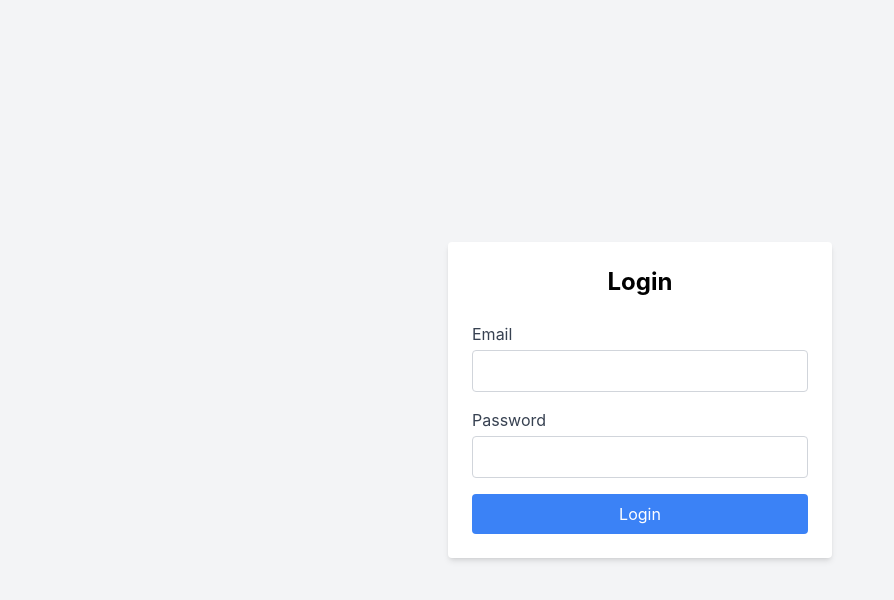
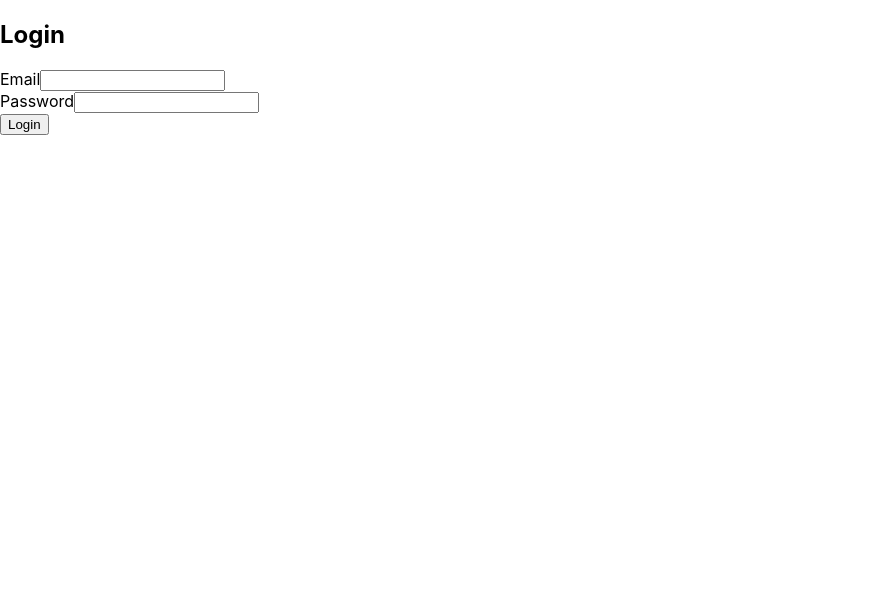
Before and after one commit to TechDilshan/Ticket-Reservation-System, a React (Create React App) app in the folder frontend/: page /login in a window 1280 px wide. Shown: the top 600 px of the page, without its empty margins (0-894 px from the left). Built offline with nearby package versions, Linux system fonts and the light colour scheme.

Commit message:
remove taildwin

```diff
--- a/frontend/tailwind.config.js
+++ /dev/null
@@ -1,11 +0,0 @@
-/** @type {import('tailwindcss').Config} */
-module.exports = {
-  content: [
-    './src/**/*.{html,js,jsx,ts,tsx}',
-    './public/index.html',
-  ],
-  theme: {
-    extend: {},
-  },
-  plugins: [],
-}
```
Also changed, not shown: frontend/src/index.css (+0 -8 lines).
